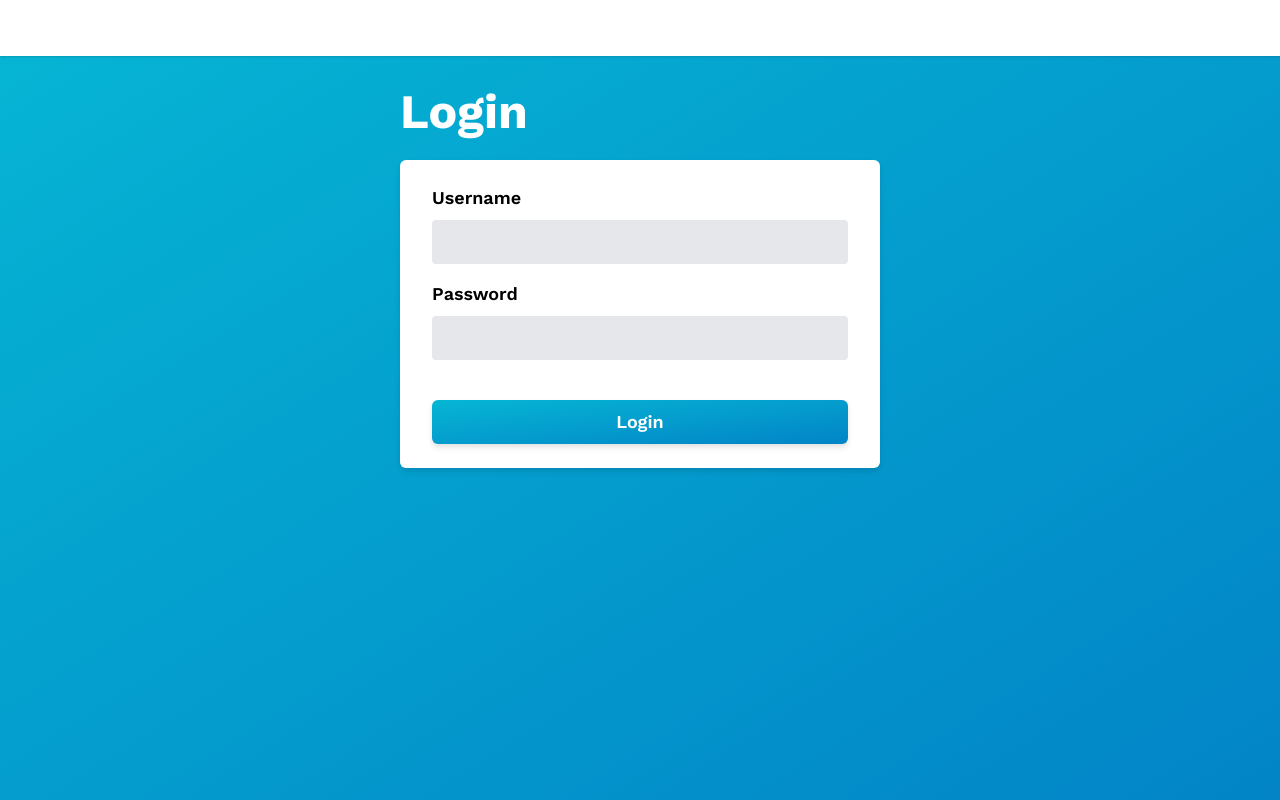
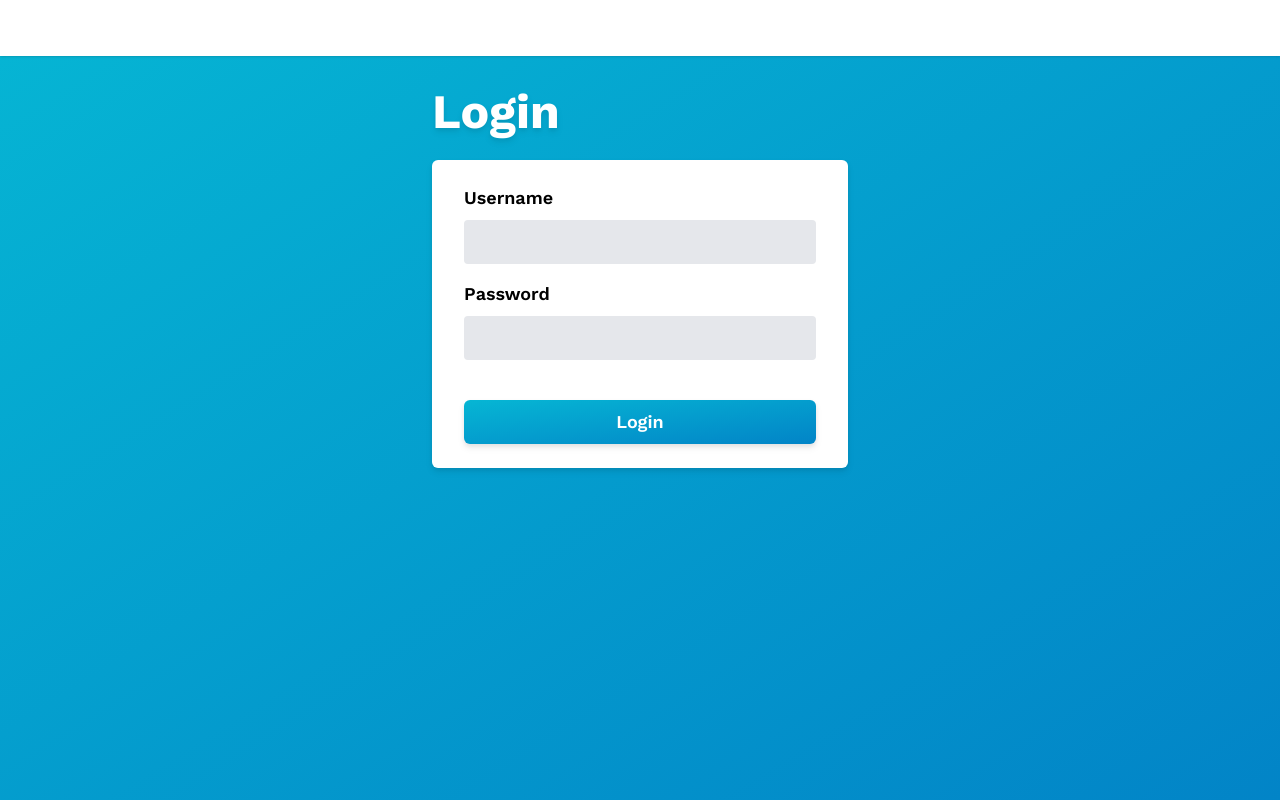
Before and after one commit to NonRoute/University-User-Management-System, a Next.js app in the folder client/: page /login in a window 1280 px wide. Built offline with nearby package versions, Linux system fonts and the light colour scheme; no server answers.

Commit message:
feat: update UI for content component

```diff
--- a/client/src/components/Content.js
+++ b/client/src/components/Content.js
@@ -1,8 +1,10 @@
 export default function Content({ header, children, width }) {
   return (
     <div className={`mx-auto min-w-fit m-8 ${width}`}>
-      <div className="text-5xl font-bold text-white">{header}</div>
-      <div className="bg-white rounded-md drop-shadow-md py-6 px-8 gap-6 flex flex-col mt-6">{children}</div>
+      <div className="text-5xl font-bold text-white mx-6 md:mx-8 drop-shadow-md">{header}</div>
+      <div className="bg-white rounded-md drop-shadow-md py-6 px-8 gap-6 flex flex-col my-6 mx-6 md:mx-8">
+        {children}
+      </div>
     </div>
   )
 }
```
